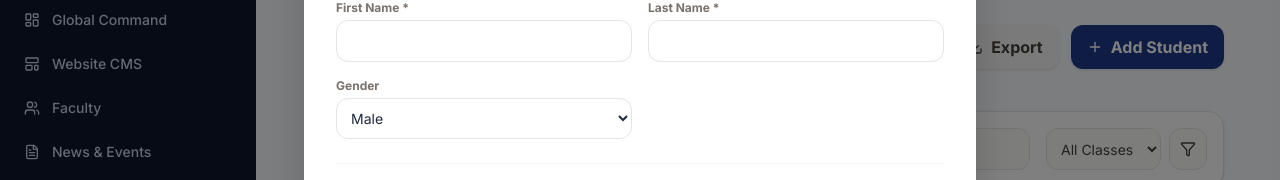
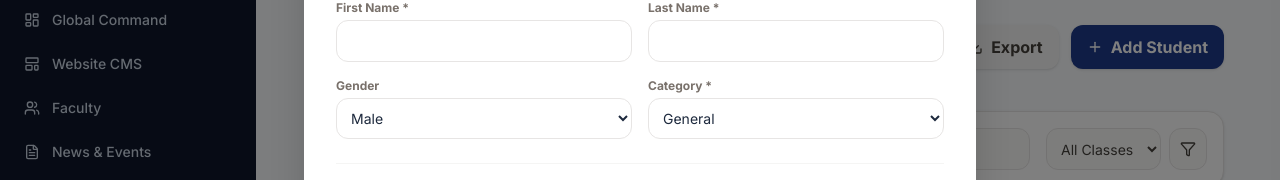
Before and after one commit to nitstyagi-source/crayon-box-website, a Next.js app: page /admin/students in a window 1280 px wide. Both pictures are taken after typing "Sample" into the empty fields and a click on the button "Add Student". Shown: the part 238-418 px from the top of the page. Built offline with nearby package versions, Linux system fonts and the light colour scheme; no server answers; the database is empty; a web font is replaced by a local one.

Commit message:
feat: Add EWS category selection and visual indicators

```diff
--- a/src/app/actions/students.ts
+++ b/src/app/actions/students.ts
@@ -104,6 +104,7 @@ export async function createStudent(payload: any) {
         last_name: payload.last_name,
         dob: payload.dob,
         gender: payload.gender,
+        category: payload.category || 'General',
       }])
       .select()
       .single();
--- a/src/app/admin/students/page.tsx
+++ b/src/app/admin/students/page.tsx
@@ -22,6 +22,7 @@ export default function StudentsDirectory() {
     gender: "Male",
     class_name: "Grade 1",
     section_name: "A",
+    category: "General",
     parent_name: "",
     parent_mobile: ""
   });
@@ -54,7 +55,8 @@ export default function StudentsDirectory() {
       loadStudents();
       // Reset form
       setFormData({
-        admission_no: "", first_name: "", last_name: "", dob: "", gender: "Male", class_name: "Grade 1", section_name: "A", parent_name: "", parent_mobile: ""
+        admission_no: "", first_name: "", last_name: "", dob: "", gender: "Male", class_name: "Grade 1", section_name: "A",
+    category: "General", parent_name: "", parent_mobile: ""
       });
     } else {
       alert("Error: " + res.error);
@@ -118,6 +120,13 @@ export default function StudentsDirectory() {
                   <label className="text-xs font-bold text-stone-500 block mb-1">Gender</label>
                   <select value={formData.gender} onChange={e => setFormData({...formData, gender: e.target.value})} className="w-full border border-stone-200 p-2.5 rounded-xl text-sm">
                     <option>Male</option><option>Female</option><option>Other</option>
+                  </select>
+                </div>
+                <div>
+                  <label className="text-xs font-bold text-stone-500 block mb-1">Category *</label>
+                  <select value={formData.category} onChange={e => setFormData({...formData, category: e.target.value})} className="w-full border border-stone-200 p-2.5 rounded-xl text-sm">
+                    <option value="General">General</option>
+                    <option value="EWS">EWS</option>
                   </select>
                 </div>
               </div>
@@ -186,6 +195,7 @@ export default function StudentsDirectory() {
                 <th className="p-4 font-bold">Student</th>
                 <th className="p-4 font-bold">Admission No</th>
                 <th className="p-4 font-bold">Class & Section</th>
+                <th className="p-4 font-bold">Category</th>
                 <th className="p-4 font-bold">Gender</th>
                 <th className="p-4 font-bold">Status</th>
                 <th className="p-4 font-bold text-right">Action</th>
@@ -199,8 +209,9 @@ export default function StudentsDirectory() {
               ) : (
                 filteredStudents.map((student) => {
                   const currentAcademic = student.student_academic_history?.[0];
+                  const isEWS = student.category === 'EWS';
                   return (
-                    <tr key={student.id} className="hover:bg-stone-50 transition-colors">
+                    <tr key={student.id} className={`transition-colors ${isEWS ? 'bg-orange-50/50 hover:bg-orange-50' : 'hover:bg-stone-50'}`}>
                       <td className="p-4">
                         <div className="flex items-center gap-3">
                           <div className="w-10 h-10 rounded-full bg-blue-100 text-blue-600 flex items-center justify-center font-bold">
@@ -220,6 +231,13 @@ export default function StudentsDirectory() {
                         </div>
                       </td>
                       <td className="p-4 text-sm text-stone-700">{student.gender}</td>
+                      <td className="p-4">
+                        {student.category === 'EWS' ? (
+                          <span className="px-2 py-1 rounded-md text-xs font-bold bg-orange-100 text-orange-700 border border-orange-200 shadow-sm">EWS</span>
+                        ) : (
+                          <span className="text-sm font-bold text-stone-500">General</span>
+                        )}
+                      </td>
                       <td className="p-4">
                         <span className={`px-2 py-1 rounded-md text-xs font-bold ${
                           student.status === 'Active' ? 'bg-green-100 text-green-700' : 'bg-stone-100 text-stone-600'
```
